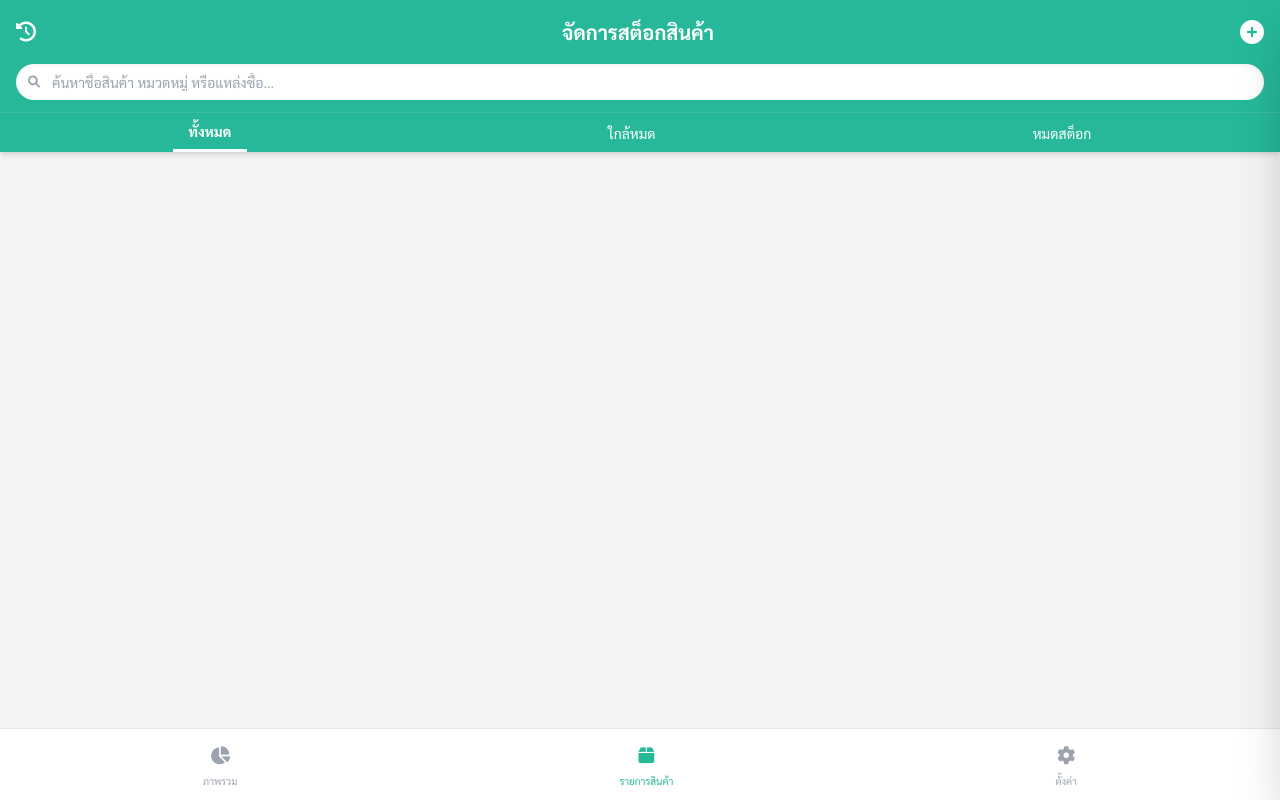
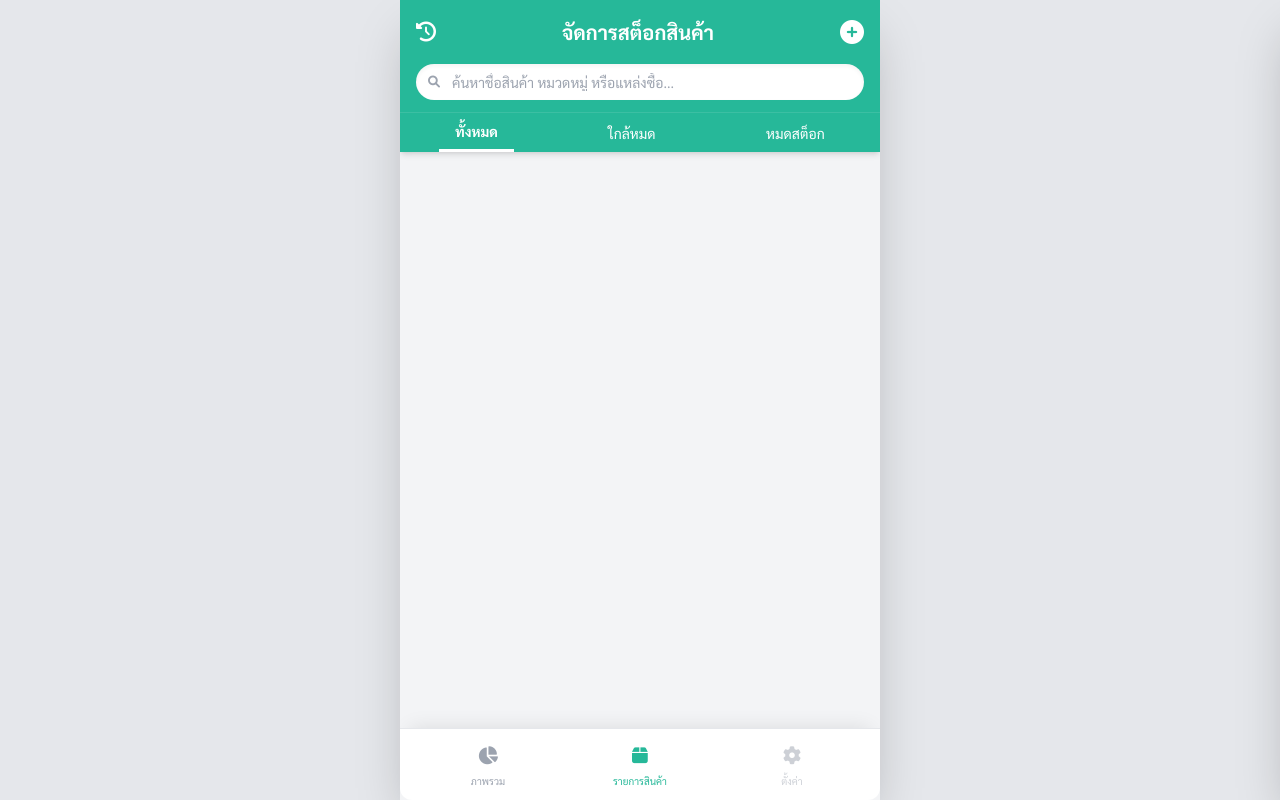
Before and after one commit to Peeradon-bu/cs403, a plain HTML site: page index.html in a window 1280 px wide. Drawn offline with nearby package versions, Linux system fonts and the light colour scheme.

Commit message:
Refactor index.html for improved layout and styles
Updated the layout and styles for the stock management system, including changes to the header, modal, and navigation elements.

```diff
--- a/index.html
+++ b/index.html
@@ -3,26 +3,27 @@
 <head>
     <meta charset="UTF-8">
     <meta name="viewport" content="width=device-width, initial-scale=1.0">
-    <title>Stock Manager - รายการสินค้า</title>
+    <title>ระบบจัดการสต็อกสินค้า</title>
     <script src="https://cdn.tailwindcss.com"></script>
     <link rel="stylesheet" href="https://cdnjs.cloudflare.com/ajax/libs/font-awesome/6.0.0/css/all.min.css">
     <style>
         @import url('https://fonts.googleapis.com/css2?family=Sarabun:wght@300;400;700&display=swap');
-        body { font-family: 'Sarabun', sans-serif; }
+        body { font-family: 'Sarabun', sans-serif; background-color: #e5e7eb; }
         .bg-primary { background-color: #26b899; }
         .text-primary { color: #26b899; }
         .tab-active { border-bottom: 3px solid white; font-weight: bold; }
+        .app-container { max-width: 480px; margin: 0 auto; background-color: #f3f4f6; min-height: 100vh; position: relative; box-shadow: 0 25px 50px -12px rgba(0, 0, 0, 0.25); overflow-x: hidden; }
     </style>
 </head>
-<body class="bg-gray-100 pb-24">
+<body>
 
+<div class="app-container pb-24">
     <header class="bg-primary text-white sticky top-0 z-20 shadow-md">
         <div class="p-4 flex justify-between items-center">
             <button onclick="toggleHistory()"><i class="fas fa-history text-xl"></i></button>
             <h1 class="text-xl font-bold">จัดการสต็อกสินค้า</h1>
             <button onclick="openModal()"><i class="fas fa-plus-circle text-2xl"></i></button>
         </div>
-
         <div class="px-4 pb-3">
             <div class="relative">
                 <i class="fas fa-search absolute left-3 top-2.5 text-gray-400 text-xs"></i>
@@ -30,7 +31,6 @@
                     class="w-full pl-9 pr-4 py-2 rounded-full text-sm text-gray-800 outline-none shadow-inner">
             </div>
         </div>
-
         <div class="flex justify-around text-sm border-t border-white/10">
             <button onclick="setFilter('all')" id="t-all" class="py-2 px-4 tab-active">ทั้งหมด</button>
             <button onclick="setFilter('low')" id="t-low" class="py-2 px-4">ใกล้หมด</button>
@@ -68,11 +68,11 @@
                 </div>
                 <div class="grid grid-cols-2 gap-4">
                     <div>
-                        <label class="text-[10px] text-gray-400 font-bold uppercase">จำนวนสินค้าที่ต้องการเพิ่ม *</label>
+                        <label class="text-[10px] text-gray-400 font-bold uppercase">จำนวนเริ่มต้น *</label>
                         <input type="number" id="pQty" class="w-full border-b py-1 outline-none" value="0">
                     </div>
                     <div>
-                        <label class="text-[10px] text-gray-400 font-bold uppercase">แจ้งเตือนเมื่อเหลือต่ำกว่า *</label>
+                        <label class="text-[10px] text-gray-400 font-bold uppercase">จุดแจ้งเตือนใกล้หมด *</label>
                         <input type="number" id="pMin" class="w-full border-b py-1 outline-none" value="5">
                     </div>
                 </div>
@@ -85,7 +85,7 @@
         </div>
     </div>
 
-    <div id="historyModal" class="fixed inset-y-0 right-0 w-80 bg-white shadow-2xl z-40 transform translate-x-full transition-transform duration-300 flex flex-col border-l">
+    <div id="historyModal" class="fixed inset-y-0 right-0 w-64 md:w-80 bg-white shadow-2xl z-40 transform translate-x-full transition-transform duration-300 flex flex-col border-l">
         <div class="p-4 border-b bg-gray-50 flex justify-between items-center">
             <span class="font-bold">ประวัติความเคลื่อนไหว</span>
             <button onclick="toggleHistory()" class="text-gray-400"><i class="fas fa-chevron-right"></i></button>
@@ -93,18 +93,19 @@
         <div id="logContent" class="flex-1 overflow-y-auto p-4 space-y-3 bg-gray-50"></div>
     </div>
 
-    <nav class="fixed bottom-0 w-full bg-white border-t flex justify-around p-3 text-[10px] text-gray-400 z-20">
-        <a href="Dashboard.html" class="flex flex-col items-center">
+    <nav class="absolute bottom-0 w-full bg-white border-t flex justify-around p-3 text-[10px] text-gray-400 z-20 rounded-b-xl shadow-[0_-10px_20px_-10px_rgba(0,0,0,0.1)]">
+        <a href="Dashboard.html" class="flex flex-col items-center w-1/3 hover:text-primary">
             <i class="fas fa-chart-pie text-lg mb-1"></i>ภาพรวม
         </a>
-        <div class="flex flex-col items-center text-primary">
+        <div class="flex flex-col items-center w-1/3 text-primary">
             <i class="fas fa-box text-lg mb-1"></i>รายการสินค้า
         </div>
-        <div class="flex flex-col items-center">
+        <div class="flex flex-col items-center w-1/3 opacity-50 cursor-not-allowed">
             <i class="fas fa-cog text-lg mb-1"></i>ตั้งค่า
         </div>
     </nav>
+</div>
 
-    <script src="app.js"></script>
+<script src="app.js"></script>
 </body>
 </html>
```
